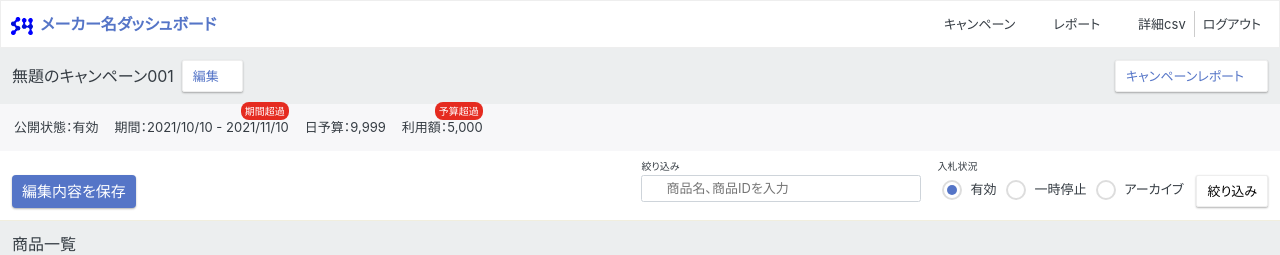
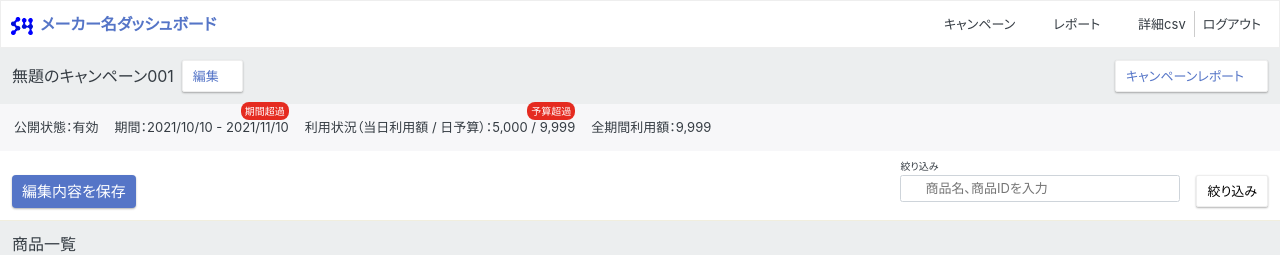
Before and after one commit to takataroushinchi/s4c, a Vue app: page /campaign-detail in a window 1280 px wide. Shown: the top 255 px of the page. Built offline with nearby package versions, Linux system fonts and the light colour scheme; some icons are missing.

Commit message:
キャンペーン詳細、絞り込み 項目変更、サマリ情報変更

```diff
--- a/src/components/CampaignDetailSettingItem.vue
+++ b/src/components/CampaignDetailSettingItem.vue
@@ -3,8 +3,8 @@
   <ul class="c-InlineList__items u-FlexBox u-FlexBox--middle">
     <li class="c-InlineList__item"><span>公開状態：有効</span></li>
     <li class="c-InlineList__item"><span>期間：2021/10/10 - 2021/11/10</span><i>期間超過</i></li>
-    <li class="c-InlineList__item"><span>日予算：9,999</span></li>
-    <li class="c-InlineList__item"><span>利用額：5,000</span><i>予算超過</i></li>
+    <li class="c-InlineList__item"><span>利用状況（当日利用額 / 日予算）：5,000 / 9,999</span><i>予算超過</i></li>
+    <li class="c-InlineList__item"><span>全期間利用額：9,999</span></li>
   </ul><!-- /c-InlineList__items  -->
 </div><!-- /c-InlineList  -->
 </template>
--- a/src/components/CampaignDetailTool.vue
+++ b/src/components/CampaignDetailTool.vue
@@ -19,26 +19,6 @@
         <div class="c-Input__feedback">エラーです</div>
       </div><!-- /c-Input__label -->
     </div><!-- /c-Input__group -->
-
-    <div class="u-FlexBox__spacer"></div>
-
-    <div class="c-Radio__group">
-      <div class="c-Radio__groupLavel">
-        <span>入札状況</span>
-      </div>
-      <div class="c-Radio c-Radio--horizontal">
-        <input class="c-Radio__radio" type="radio" id="dummyID-01-01" name="dummyID-01" checked>
-        <label class="c-Radio__label" for="dummyID-01-01"><span>有効</span></label>
-      </div><!--/c-Radio-->
-      <div class="c-Radio c-Radio--horizontal">
-        <input class="c-Radio__radio" type="radio" id="dummyID-01-02" name="dummyID-01">
-        <label class="c-Radio__label" for="dummyID-01-02"><span>一時停止</span></label>
-      </div><!--/c-Radio-->
-      <div class="c-Radio c-Radio--horizontal">
-        <input class="c-Radio__radio" type="radio" id="dummyID-01-03" name="dummyID-01">
-        <label class="c-Radio__label" for="dummyID-01-03"><span>アーカイブ</span></label>
-      </div><!--/c-Radio-->
-    </div><!-- /c-Radio__group -->
 
     <div class="u-FlexBox__spacer"></div>
 
```
